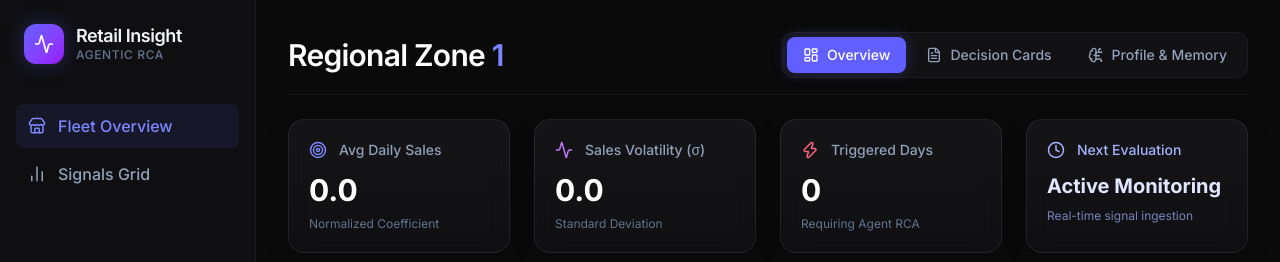
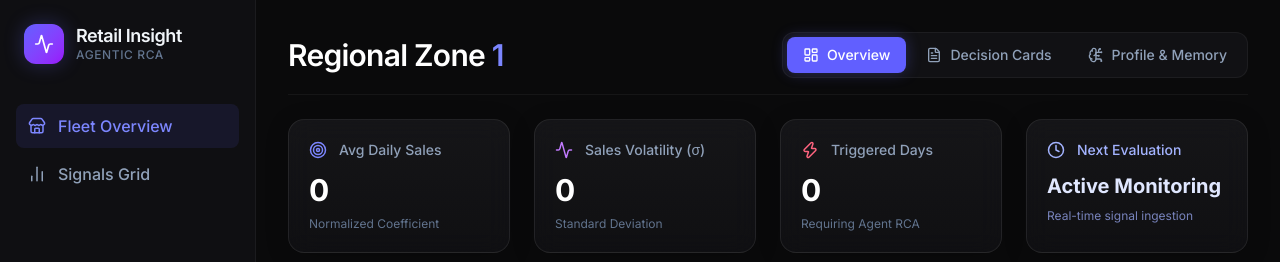
Before and after one commit to chiaweiwoo/retail-insight-agent, a Next.js app in the folder dashboard/: page /cities/1 in a window 1280 px wide. Shown: the top 262 px of the page. Built offline with nearby package versions, Linux system fonts and the light colour scheme; no server answers; the database is empty.

Commit message:
feat(ui): add thousand separators to sales figures

```diff
--- a/dashboard/src/app/cities/[cityId]/SalesChart.tsx
+++ b/dashboard/src/app/cities/[cityId]/SalesChart.tsx
@@ -43,6 +43,7 @@ export default function SalesChart({ data }: { data: ChartData[] }) {
             axisLine={false}
             tickLine={false}
             tick={{ fill: "#64748b", fontSize: 12 }}
+            tickFormatter={(val) => Math.round(val).toLocaleString()}
             dx={-10}
           />
           <Tooltip
@@ -54,7 +55,7 @@ export default function SalesChart({ data }: { data: ChartData[] }) {
                     <p className="text-slate-400 text-xs mb-1 font-medium">{label}</p>
                     <p className="text-white font-semibold flex items-center space-x-2">
                       <span className="w-2 h-2 rounded-full bg-indigo-500"></span>
-                      <span>{Number(payload[0].value).toFixed(2)} Sales</span>
+                      <span>{Math.round(Number(payload[0].value)).toLocaleString()} Sales</span>
                     </p>
                     {isTrigger && (
                       <div className={`mt-2 text-xs font-medium px-2 py-1 rounded border inline-block ${
--- a/dashboard/src/app/cities/[cityId]/page.tsx
+++ b/dashboard/src/app/cities/[cityId]/page.tsx
@@ -50,7 +50,7 @@ export default async function CityOverview({ params }: { params: Promise<{ cityI
             <Target size={18} className="text-indigo-400" />
             <span className="text-sm font-medium">Avg Daily Sales</span>
           </div>
-          <div className="text-3xl font-bold text-white">{mean.toFixed(1)}</div>
+          <div className="text-3xl font-bold text-white">{Math.round(mean).toLocaleString()}</div>
           <div className="mt-2 text-xs text-slate-500">Normalized Coefficient</div>
         </div>
 
@@ -59,7 +59,7 @@ export default async function CityOverview({ params }: { params: Promise<{ cityI
             <Activity size={18} className="text-purple-400" />
             <span className="text-sm font-medium">Sales Volatility (σ)</span>
           </div>
-          <div className="text-3xl font-bold text-white">{stddev.toFixed(1)}</div>
+          <div className="text-3xl font-bold text-white">{Math.round(stddev).toLocaleString()}</div>
           <div className="mt-2 text-xs text-slate-500">Standard Deviation</div>
         </div>
 
```
